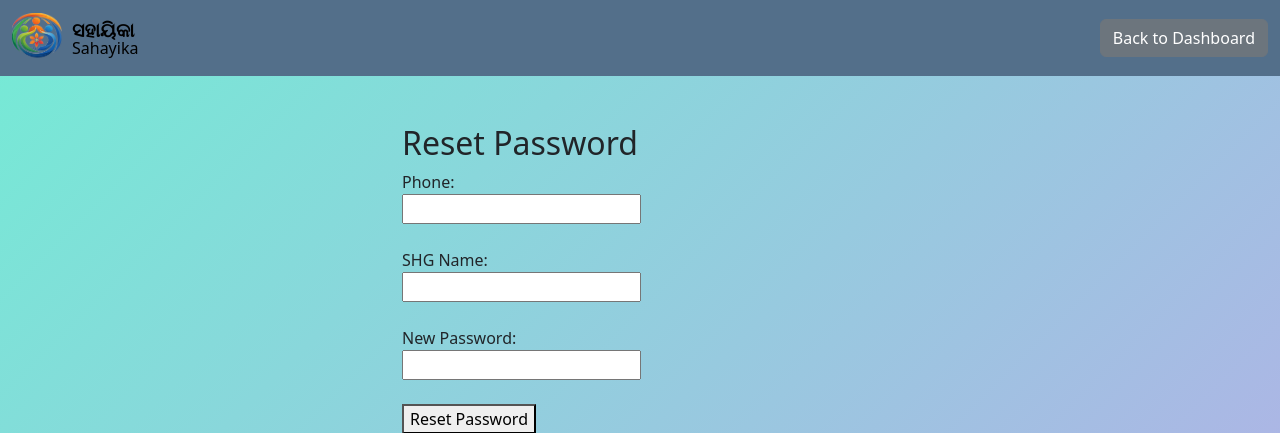
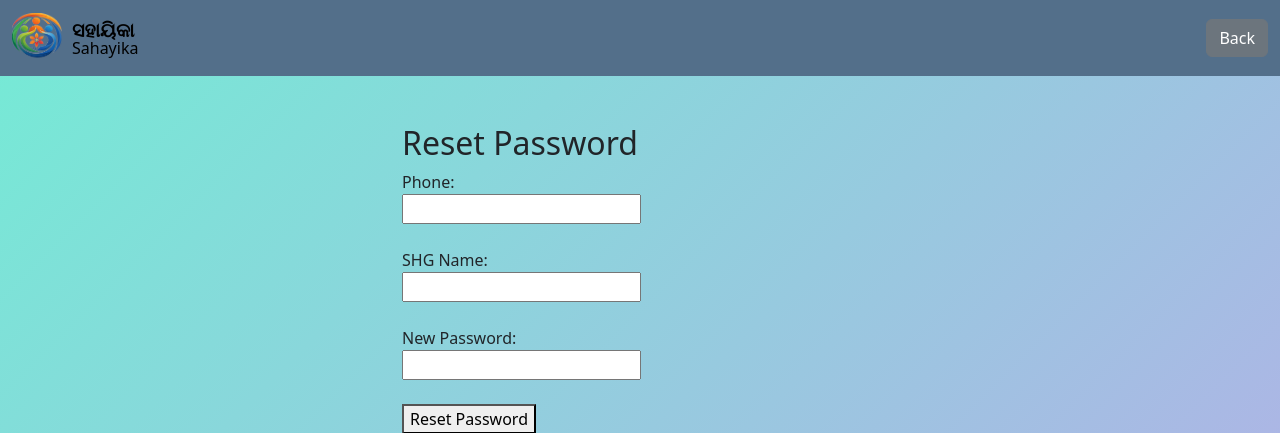
Before and after one commit to Sairendri02/sahayika-mcaproject, a Django app: page /forgot_password/ in a window 1280 px wide. Shown: the top 433 px of the page. Run offline with Django 5.2, Linux system fonts and the light colour scheme; tables that the repository leaves empty hold one stand-in row (values such as "Sample post").

Commit message:
updation

```diff
--- a/main/templates/add_collection.html
+++ b/main/templates/add_collection.html
@@ -52,7 +52,7 @@
         </div>
     </a>
     <div class="d-flex ms-auto">
-    <a href="{% url 'dashboard' %}" class="btn btn-secondary">{% trans "Back to Dashboard" %}</a>
+    <a href="{% url 'dashboard' %}" class="btn btn-secondary">{% trans "Back" %}</a>
     </div>
 
   </div>
@@ -94,9 +94,6 @@
 <button class="btn btn-success">{%  trans "Save Collection" %}</button>
 
 </form>
-<div>
-<a href="{% url 'dashboard' %}" class="btn btn-secondary">{% trans "Back" %}</a>
-</div>
 </div>
 </body>
 </html>
--- a/main/templates/add_loan.html
+++ b/main/templates/add_loan.html
@@ -51,7 +51,7 @@
         </div>
     </a>
     <div class="d-flex ms-auto">
-    <a href="{% url 'dashboard' %}" class="btn btn-secondary">{% trans "Back to Dashboard" %}</a>
+    <a href="{% url 'dashboard' %}" class="btn btn-secondary">{% trans "Back" %}</a>
     </div>
   </div>
 </nav>
--- a/main/templates/add_member.html
+++ b/main/templates/add_member.html
@@ -51,7 +51,7 @@
         </div>
     </a>
     <div class="d-flex ms-auto">
-    <a href="{% url 'dashboard' %}" class="btn btn-secondary">{% trans "Back to Dashboard" %}</a>
+    <a href="{% url 'dashboard' %}" class="btn btn-secondary">{% trans "Back" %}</a>
     </div>
 
   </div>
--- a/main/templates/add_project.html
+++ b/main/templates/add_project.html
@@ -53,7 +53,7 @@
         </div>
     </a>
     <div class="d-flex ms-auto">
-    <a href="{% url 'dashboard' %}" class="btn btn-secondary">{% trans "Back to Dashboard" %}</a>
+    <a href="{% url 'dashboard' %}" class="btn btn-secondary">{% trans "Back" %}</a>
     </div>
   </div>
 </nav>
--- a/main/templates/forgot_password.html
+++ b/main/templates/forgot_password.html
@@ -48,7 +48,7 @@
         </div>
     </a>
     <div class="d-flex ms-auto">
-    <a href="{% url 'dashboard' %}" class="btn btn-secondary">{% trans "Back to Dashboard" %}</a>
+    <a href="{% url 'dashboard' %}" class="btn btn-secondary">{% trans "Back" %}</a>
     </div>
 
   </div>
--- a/main/templates/meeting_entry.html
+++ b/main/templates/meeting_entry.html
@@ -54,7 +54,7 @@
         </div>
     </a>
     <div class="d-flex ms-auto">
-    <a href="{% url 'dashboard' %}" class="btn btn-secondary">{% trans "Back to Dashboard" %}</a>
+    <a href="{% url 'dashboard' %}" class="btn btn-secondary">{% trans "Back" %}</a>
     </div>
   </div>
 </nav>
--- a/main/templates/member_list.html
+++ b/main/templates/member_list.html
@@ -79,7 +79,7 @@
         </div>
     </a>
     <div class="d-flex ms-auto">
-    <a href="{% url 'dashboard' %}" class="btn btn-secondary">{% trans "Back to Dashboard" %}</a>
+    <a href="{% url 'dashboard' %}" class="btn btn-secondary">{% trans "Back" %}</a>
     </div>
   </div>
 </nav>
```
